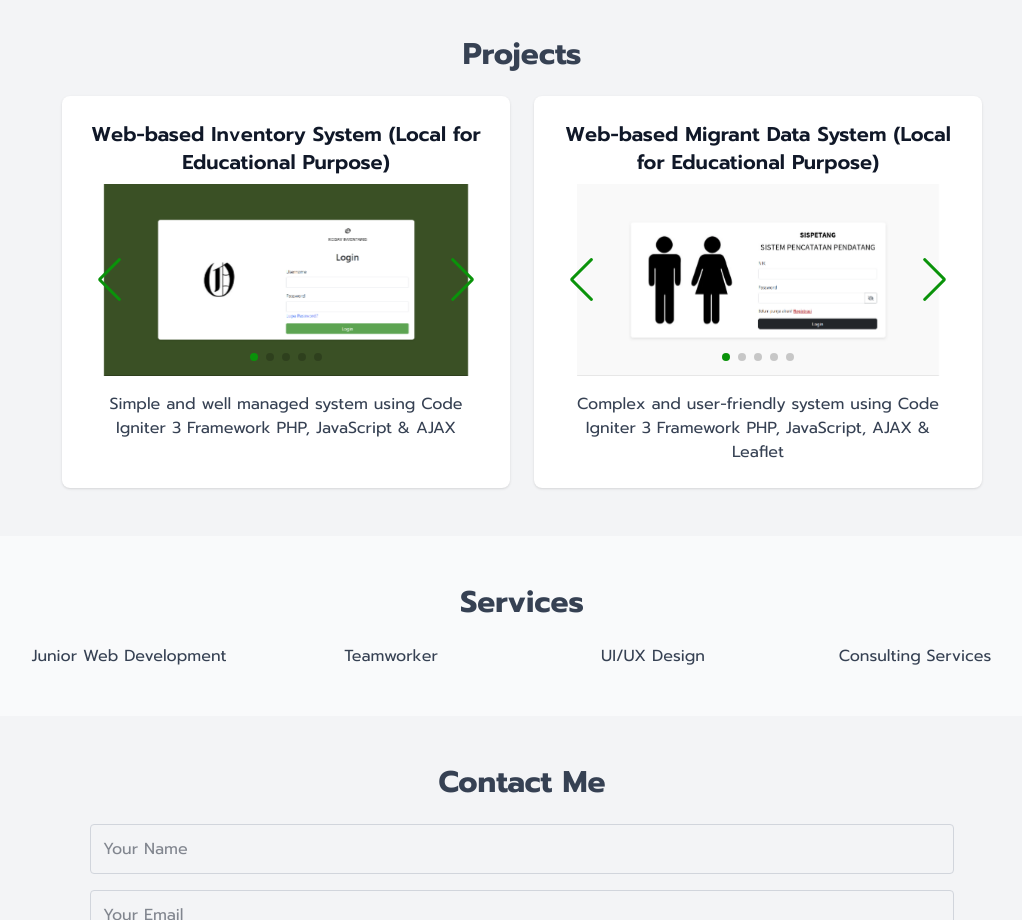
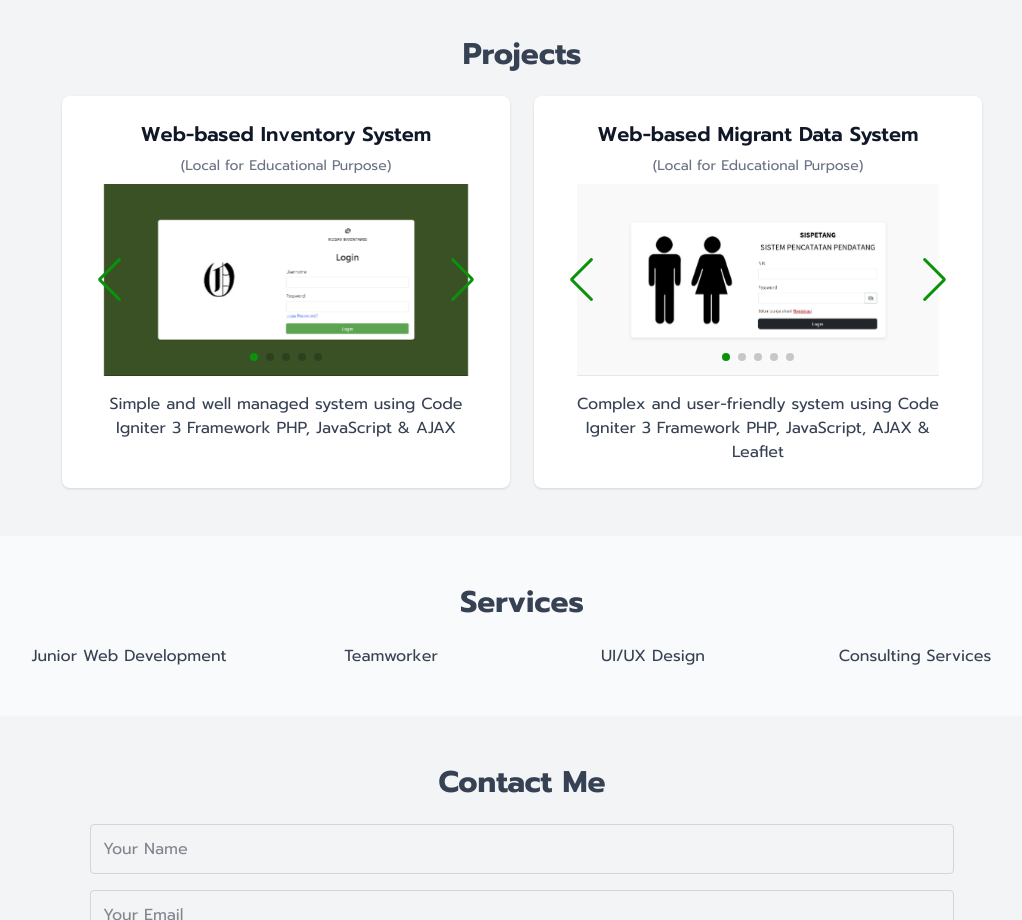
Before and after one commit to ONICKDAY/portofolio-koday, a website: page index.html in a window 1280 px wide. Shown: the part 1220-2140 px from the top of the page, without its empty margins (118-1140 px from the left). Drawn offline with nearby package versions, Linux system fonts and the light colour scheme.

Commit message:
Update index.html

```diff
--- a/index.html
+++ b/index.html
@@ -96,7 +96,8 @@
         <h2 class="text-3xl font-bold mb-6 text-gray-700">Projects</h2>
         <div class="flex flex-wrap justify-center gap-6">
             <div class="bg-white p-6 rounded-lg shadow hover:shadow-lg transition w-full sm:max-w-md">
-                <h3 class="text-xl font-semibold mb-2">Web-based Inventory System (Local for Educational Purpose)</h3>
+                <h3 class="text-xl font-semibold mb-2">Web-based Inventory System</h3>
+                <span class="text-sm text-gray-500 block mb-2">(Local for Educational Purpose)</span>
                 <div class="swiper mySwiper rounded-lg overflow-hidden mb-4">
                     <div class="swiper-wrapper">
                         <div class="swiper-slide"><img src="src/img/project1/logingudang.png"
@@ -119,7 +120,8 @@
             </div>
 
             <div class="bg-white p-6 rounded-lg shadow hover:shadow-lg transition w-full sm:max-w-md">
-                <h3 class="text-xl font-semibold mb-2">Web-based Migrant Data System (Local for Educational Purpose)</h3>
+                <h3 class="text-xl font-semibold mb-2">Web-based Migrant Data System</h3>
+                <span class="text-sm text-gray-500 block mb-2">(Local for Educational Purpose)</span>
                 <div class="swiper mySwiper rounded-lg overflow-hidden mb-4">
                     <div class="swiper-wrapper">
                         <div class="swiper-slide"><img src="src/img/project2/pendatang1.png"
```
